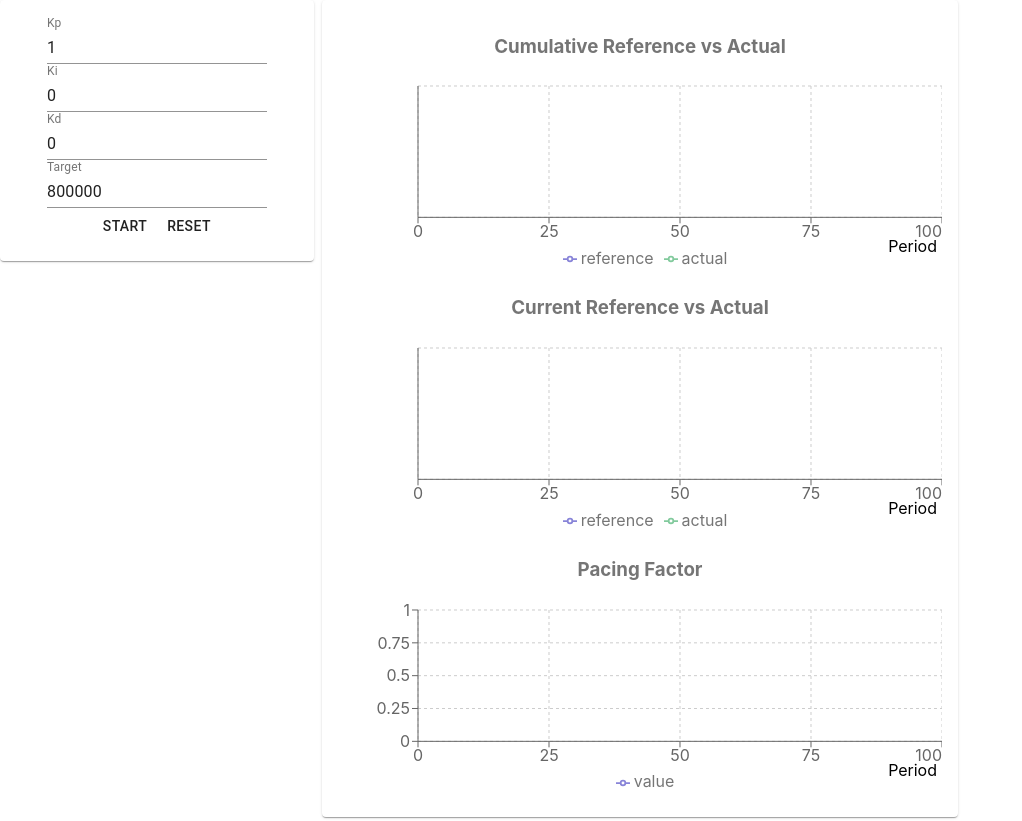
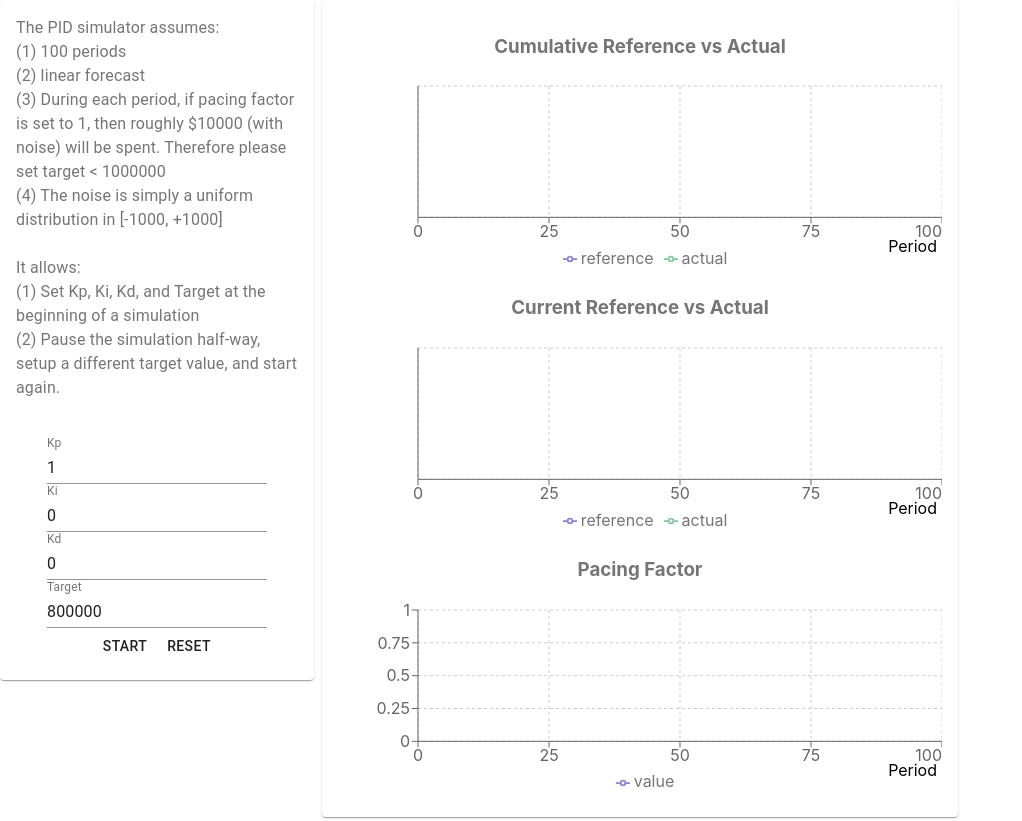
Before and after one commit to YikSanChan/pid-control-simulator, a React (Create React App) app: page / in a window 1280 px wide. Shown: the whole page, without its empty margins (0-1022 px from the left). Built offline with nearby package versions, Linux system fonts and the light colour scheme.

Commit message:
Add instruction

```diff
--- a/src/App.tsx
+++ b/src/App.tsx
@@ -13,7 +13,7 @@ import useInterval from "./use-interval";
 import { makeStyles } from "@material-ui/core/styles";
 import Paper from "@material-ui/core/Paper";
 import Grid from "@material-ui/core/Grid";
-import { Button, TextField } from "@material-ui/core";
+import { Box, Button, TextField, Typography } from "@material-ui/core";
 
 const useStyles = makeStyles((theme) => ({
   root: {
@@ -23,6 +23,9 @@ const useStyles = makeStyles((theme) => ({
     padding: theme.spacing(2),
     textAlign: "center",
     color: theme.palette.text.secondary,
+  },
+  paperText: {
+    textAlign: "left",
   },
 }));
 
@@ -55,6 +58,17 @@ function setpoint(c: PIDController, v: number): PIDController {
   };
 }
 
+interface ComparePoint {
+  period: number;
+  reference: number;
+  actual: number;
+}
+
+interface Point {
+  period: number;
+  value: number;
+}
+
 // Pacing factor should be within [0, 1]
 function normalize(v: number) {
   if (v > 1) return 1;
@@ -73,17 +87,6 @@ function noise(v: number) {
 
 const TOTAL_PERIOD = 100;
 const INTERVAL = 100;
-
-interface ComparePoint {
-  period: number;
-  reference: number;
-  actual: number;
-}
-
-interface Point {
-  period: number;
-  value: number;
-}
 
 // Fix today's budget and assume a linear forecast
 function App() {
@@ -198,6 +201,33 @@ function App() {
       <Grid container spacing={1}>
         <Grid item xs={3}>
           <Paper className={classes.paper}>
+            <Typography
+              variant="body1"
+              gutterBottom
+              className={classes.paperText}
+            >
+              The PID simulator assumes:
+              <br />
+              (1) 100 periods
+              <br />
+              (2) linear forecast
+              <br />
+              (3) During each period, if pacing factor is set to 1, then roughly
+              $10000 (with noise) will be spent. Therefore please set target
+              &lt; 1000000
+              <br />
+              (4) The noise is simply a uniform distribution in [-1000, +1000]
+              <br />
+              <br />
+              It allows:
+              <br />
+              (1) Set Kp, Ki, Kd, and Target at the beginning of a simulation
+              <br />
+              (2) Pause the simulation half-way, setup a different target value,
+              and start again.
+              <br />
+            </Typography>
+            <Box height={30} />
             <TextField
               label="Kp"
               value={kp}
@@ -226,7 +256,6 @@ function App() {
               type="number"
               onChange={(e) => setTarget(Number(e.target.value))}
             />
-
             <div>
               {delay ? (
                 <Button onClick={() => setDelay(null)}>Stop</Button>
```
